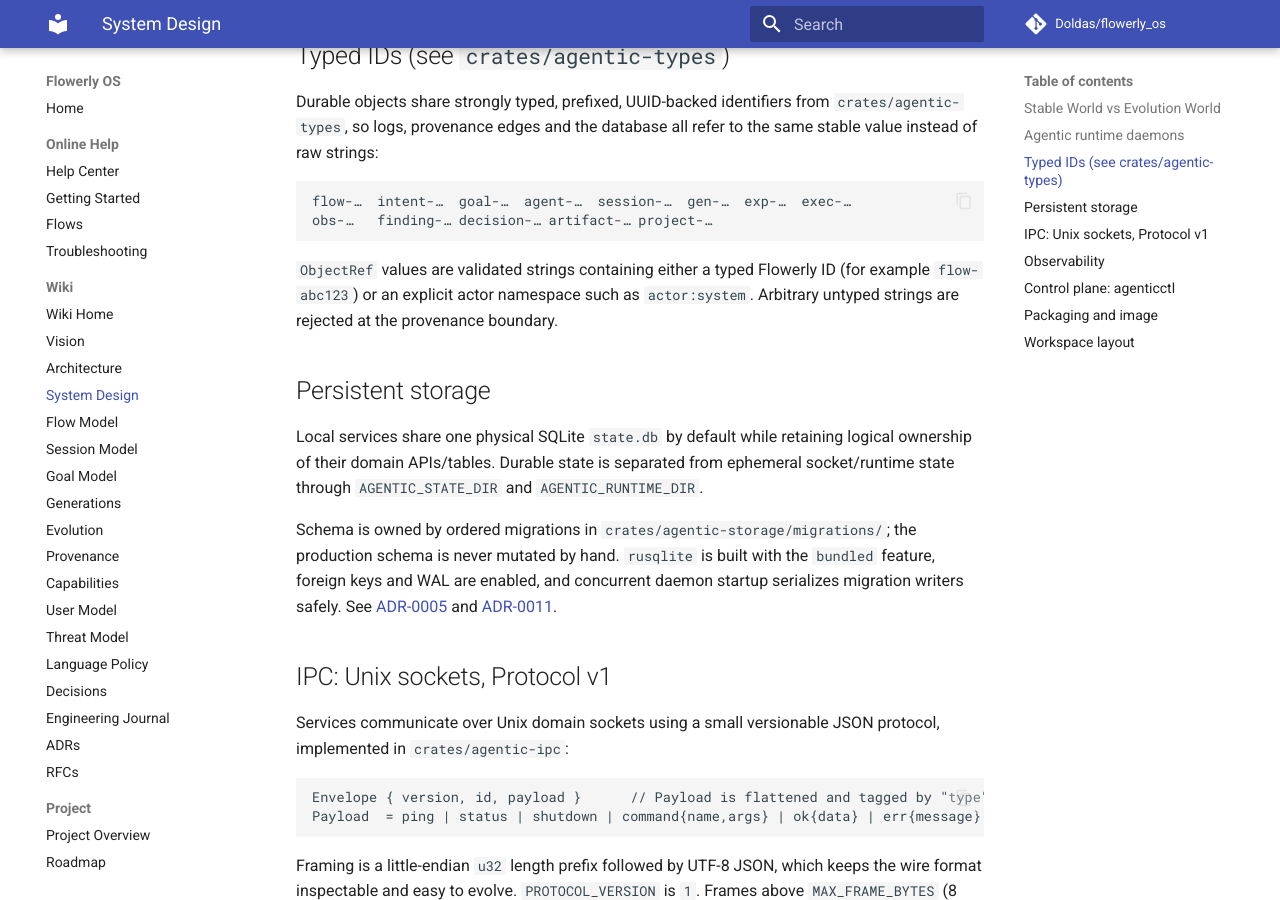
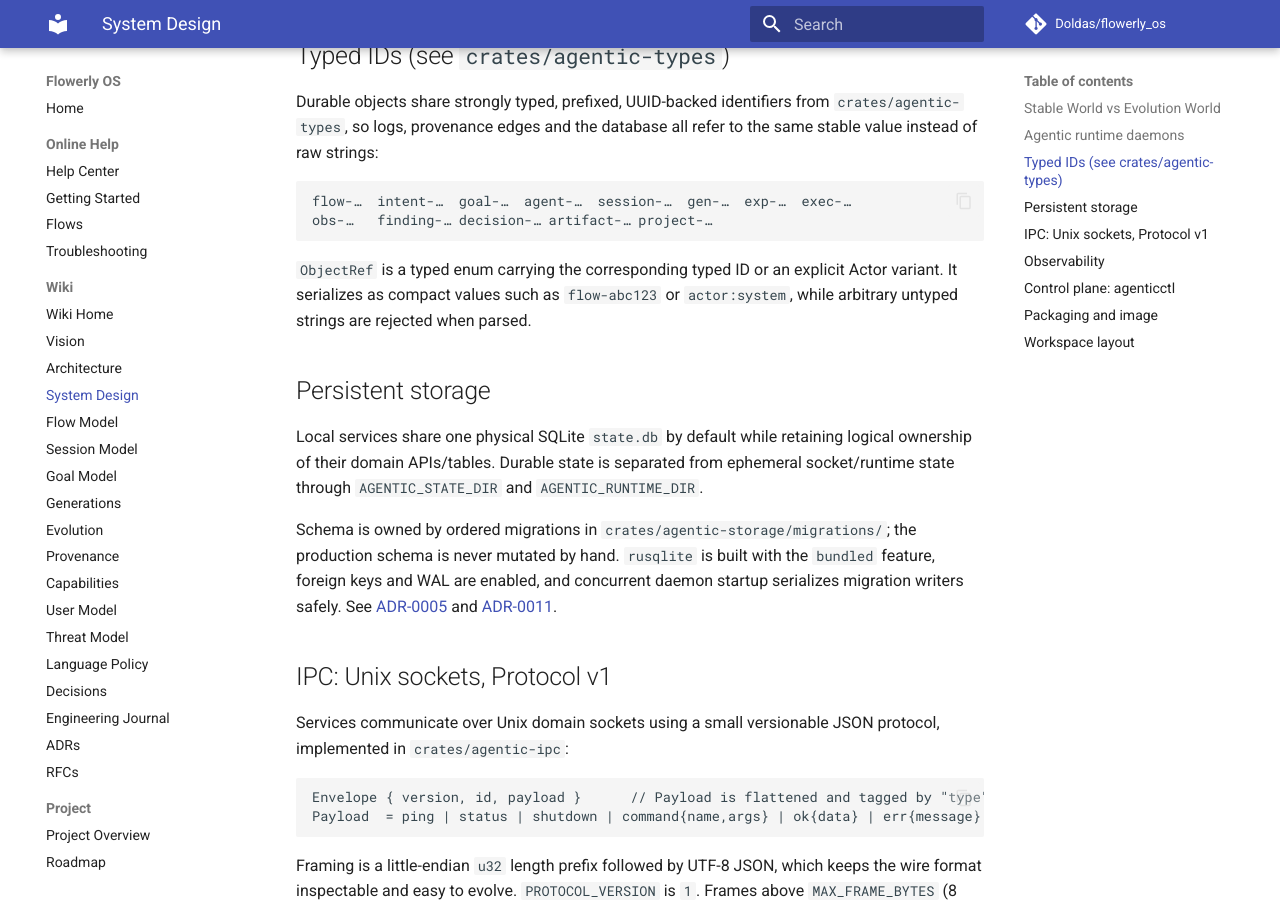
Before and after one commit to Doldas/flowerly_os, an MkDocs documentation site: the page built from docs/system-design.md, in a window 1280 px wide and 900 px high, scrolled down 1595 px. Built offline with MkDocs 1.6.1 and Material for MkDocs 9.7.7, drawn with Linux system fonts in a browser that asks for light colours; comment, search, counter and statistics services are not loaded.

Commit message:
docs(provenance): describe typed ObjectRef enum

````diff
--- a/docs/system-design.md
+++ b/docs/system-design.md
@@ -63,10 +63,9 @@ flow-…  intent-…  goal-…  agent-…  session-…  gen-…  exp-…  exec-
 obs-…   finding-… decision-… artifact-… project-…
 ```
 
-`ObjectRef` values are validated strings containing either a typed Flowerly ID
-(for example `flow-abc123`) or an explicit actor namespace such as
-`actor:system`. Arbitrary untyped strings are rejected at the provenance
-boundary.
+`ObjectRef` is a typed enum carrying the corresponding typed ID or an explicit
+Actor variant. It serializes as compact values such as `flow-abc123` or
+`actor:system`, while arbitrary untyped strings are rejected when parsed.
 
 ## Persistent storage
 
````
